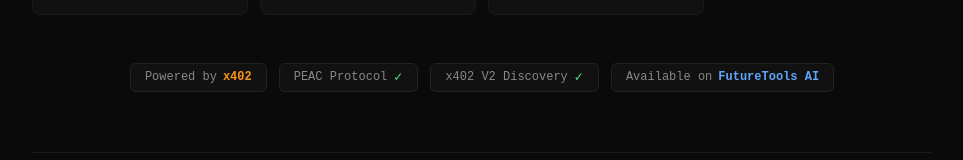
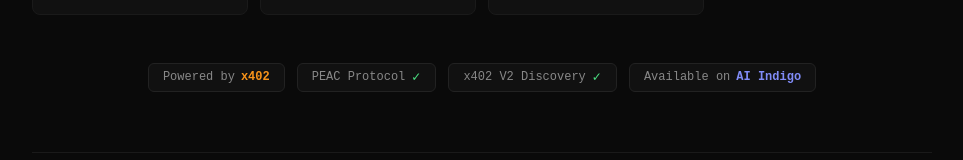
Before and after one commit to aiindigo925/btcfi-api, a Next.js app: page / in a window 1280 px wide. Shown: the part 4546-4706 px from the top of the page, without its empty margins (158-1121 px from the left). Built offline with nearby package versions, Linux system fonts and the light colour scheme; no server answers.

Commit message:
fix: protocols badge links to AI Indigo instead of FutureTools AI

```diff
--- a/src/app/page.tsx
+++ b/src/app/page.tsx
@@ -323,7 +323,7 @@ Decentralized RPC via Whistle Network`}</div>
           <a href="https://x402.org" target="_blank" rel="noopener noreferrer" style={{ display: 'inline-flex', alignItems: 'center', gap: '6px', background: '#111', border: '1px solid #222', borderRadius: '6px', padding: '6px 14px', textDecoration: 'none', color: '#888', fontSize: '12px' }}>Powered by <span style={{ color: '#f7931a', fontWeight: 600 }}>x402</span></a>
           <a href="/.well-known/peac.txt" style={{ display: 'inline-flex', alignItems: 'center', gap: '6px', background: '#111', border: '1px solid #222', borderRadius: '6px', padding: '6px 14px', textDecoration: 'none', color: '#888', fontSize: '12px' }}>PEAC Protocol <span style={{ color: '#4ade80' }}>✓</span></a>
           <a href="/.well-known/x402-discovery.json" style={{ display: 'inline-flex', alignItems: 'center', gap: '6px', background: '#111', border: '1px solid #222', borderRadius: '6px', padding: '6px 14px', textDecoration: 'none', color: '#888', fontSize: '12px' }}>x402 V2 Discovery <span style={{ color: '#4ade80' }}>✓</span></a>
-          <a href="https://futuretoolsai.com" target="_blank" rel="noopener noreferrer" style={{ display: 'inline-flex', alignItems: 'center', gap: '6px', background: '#111', border: '1px solid #222', borderRadius: '6px', padding: '6px 14px', textDecoration: 'none', color: '#888', fontSize: '12px' }}>Available on <span style={{ color: '#60a5fa', fontWeight: 600 }}>FutureTools AI</span></a>
+          <a href="https://aiindigo.com/tool/btcfi" target="_blank" rel="noopener noreferrer" style={{ display: 'inline-flex', alignItems: 'center', gap: '6px', background: '#111', border: '1px solid #222', borderRadius: '6px', padding: '6px 14px', textDecoration: 'none', color: '#888', fontSize: '12px' }}>Available on <span style={{ color: '#818cf8', fontWeight: 600 }}>AI Indigo</span></a>
         </div>
       </div>
 
```
